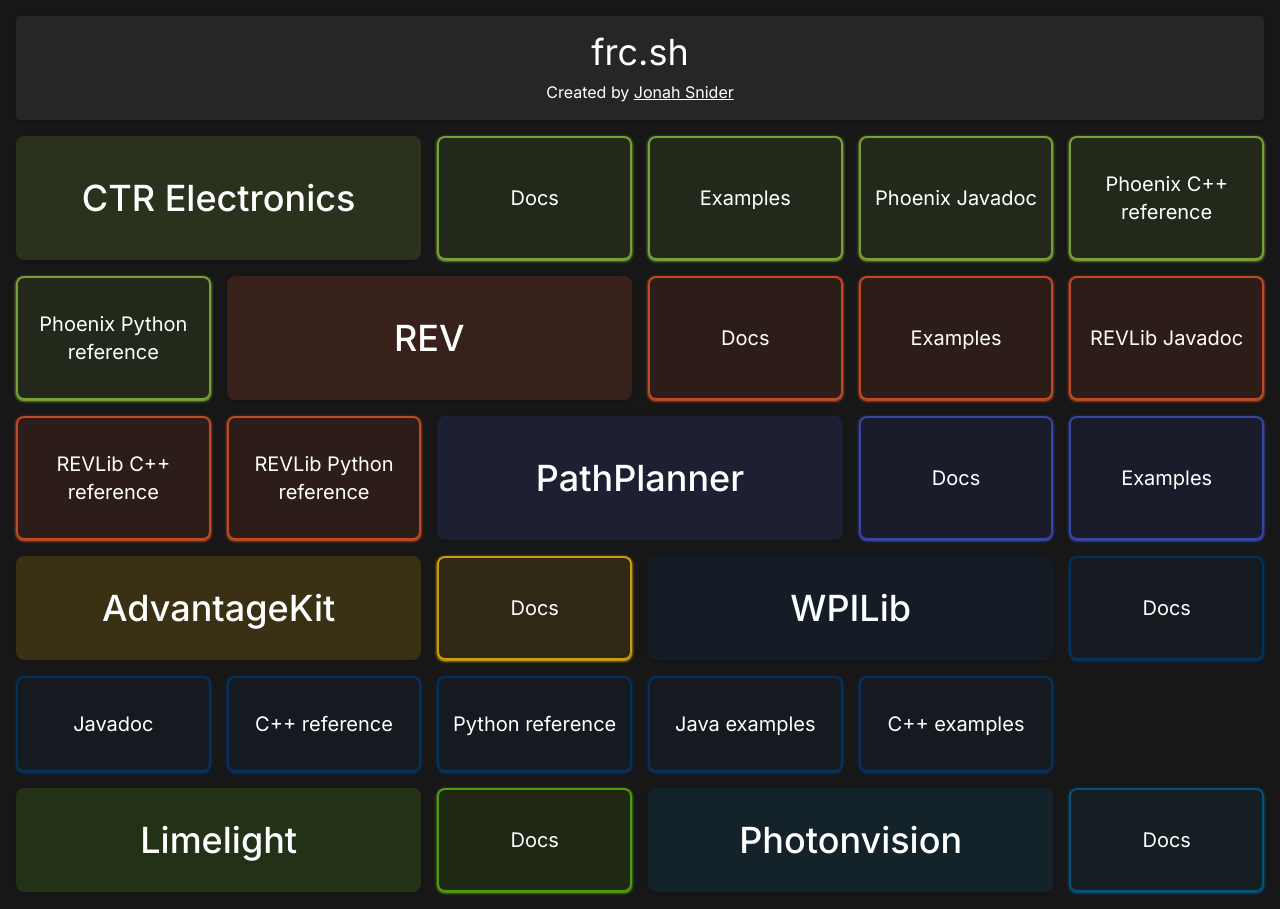
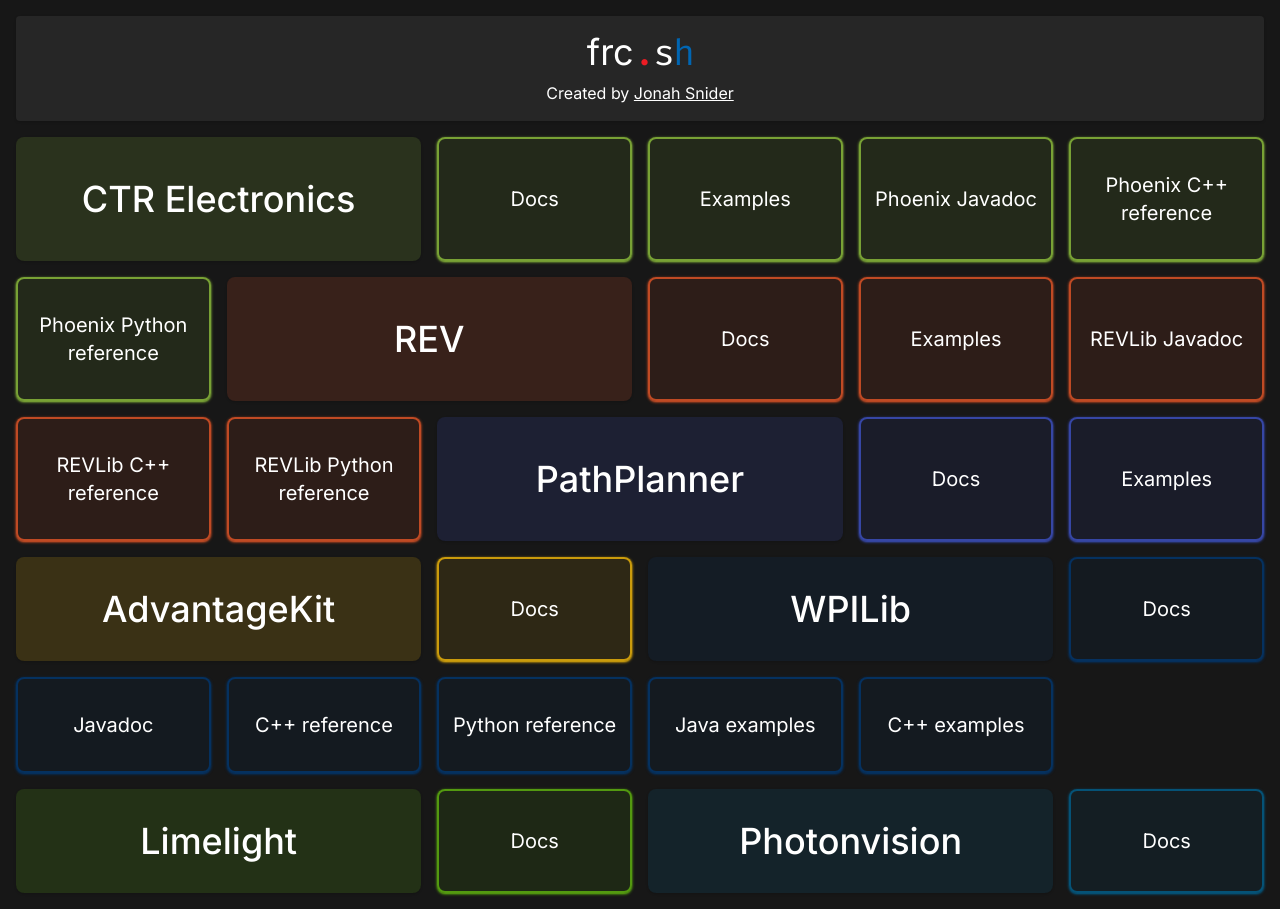
Before and after one commit to jonahsnider/frc.sh, a Next.js app: page / in a window 1280 px wide. Built offline with nearby package versions, Linux system fonts and the light colour scheme.

Commit message:
feat: improve website heading

```diff
--- a/src/app/layout.tsx
+++ b/src/app/layout.tsx
@@ -2,10 +2,11 @@
 import clsx from 'clsx';
 import type { Metadata } from 'next';
 import PlausibleProvider from 'next-plausible';
-import { Inter } from 'next/font/google';
+import { Fira_Mono, Inter } from 'next/font/google';
 import './globals.css';
 
 const inter = Inter({ subsets: ['latin'] });
+const firaMono = Fira_Mono({ weight: ['400'], subsets: ['latin'], variable: '--font-fira-mono' });
 
 export const metadata: Metadata = {
 	title: 'frc.sh',
@@ -27,7 +28,7 @@
 			<head>
 				<PlausibleProvider domain='frc.sh' />
 			</head>
-			<body className={clsx('container mx-auto bg-neutral-900 text-white', inter.className)}>
+			<body className={clsx('container mx-auto bg-neutral-900 text-white', inter.className, firaMono.variable)}>
 				{children}
 
 				<Analytics />
--- a/src/app/page.tsx
+++ b/src/app/page.tsx
@@ -9,7 +9,14 @@
 		<main className='min-h-screen p-4 w-full grid grid-cols-2 md:grid-cols-4 lg:grid-cols-6 gap-4'>
 			<TileHeading>
 				<div className='flex flex-col justify-center items-center gap-2'>
-					frc.sh
+					<h1>
+						frc
+						<span className='font-mono -tracking-wider'>
+							<span className='text-first-red'>.</span>
+							<span className='text-first-white'>s</span>
+							<span className='text-first-blue'>h</span>
+						</span>
+					</h1>
 					<p className='text-base'>
 						Created by{' '}
 						<a href='https://jonahsnider.com' className='underline'>
--- a/tailwind.config.ts
+++ b/tailwind.config.ts
@@ -1,24 +1,39 @@
-import type { Config } from "tailwindcss";
+import type { Config } from 'tailwindcss';
 
 const config: Config = {
-  content: ["./src/pages/**/*.{js,ts,jsx,tsx,mdx}", "./src/components/**/*.{js,ts,jsx,tsx,mdx}", "./src/app/**/*.{js,ts,jsx,tsx,mdx}"],
+	content: [
+		'./src/pages/**/*.{js,ts,jsx,tsx,mdx}',
+		'./src/components/**/*.{js,ts,jsx,tsx,mdx}',
+		'./src/app/**/*.{js,ts,jsx,tsx,mdx}',
+	],
 	theme: {
 		extend: {
 			backgroundImage: {
-        "gradient-radial": "radial-gradient(var(--tw-gradient-stops))",
-        "gradient-conic": "conic-gradient(from 180deg at 50% 50%, var(--tw-gradient-stops))",
+				'gradient-radial': 'radial-gradient(var(--tw-gradient-stops))',
+				'gradient-conic': 'conic-gradient(from 180deg at 50% 50%, var(--tw-gradient-stops))',
 			},
 			colors: {
-        ctre: "#95ca3e",
-        rev: "#f05a28",
-        advantagekit: "#fec20a",
-        pathplanner: "#3f55ce",
-        wpilib: "#013974",
-        limelight: "#65bf0f",
-        photonvision: "#016392",
+				ctre: '#95ca3e',
+				rev: '#f05a28',
+				advantagekit: '#fec20a',
+				pathplanner: '#3f55ce',
+				wpilib: '#013974',
+				limelight: '#65bf0f',
+				photonvision: '#016392',
+
+				first: {
+					red: '#ED1C24',
+					blue: '#0066B3',
+					white: '#fff',
+				},
+			},
+			fontFamily: {
+				mono: ['var(--font-fira-mono)'],
 			},
 		},
 	},
 	plugins: [],
 };
-export default config;
+
+// biome-ignore lint/style/noDefaultExport: This must be a default export
+export  default config;
```
Lines whose indentation alone changed are shown as unchanged.
